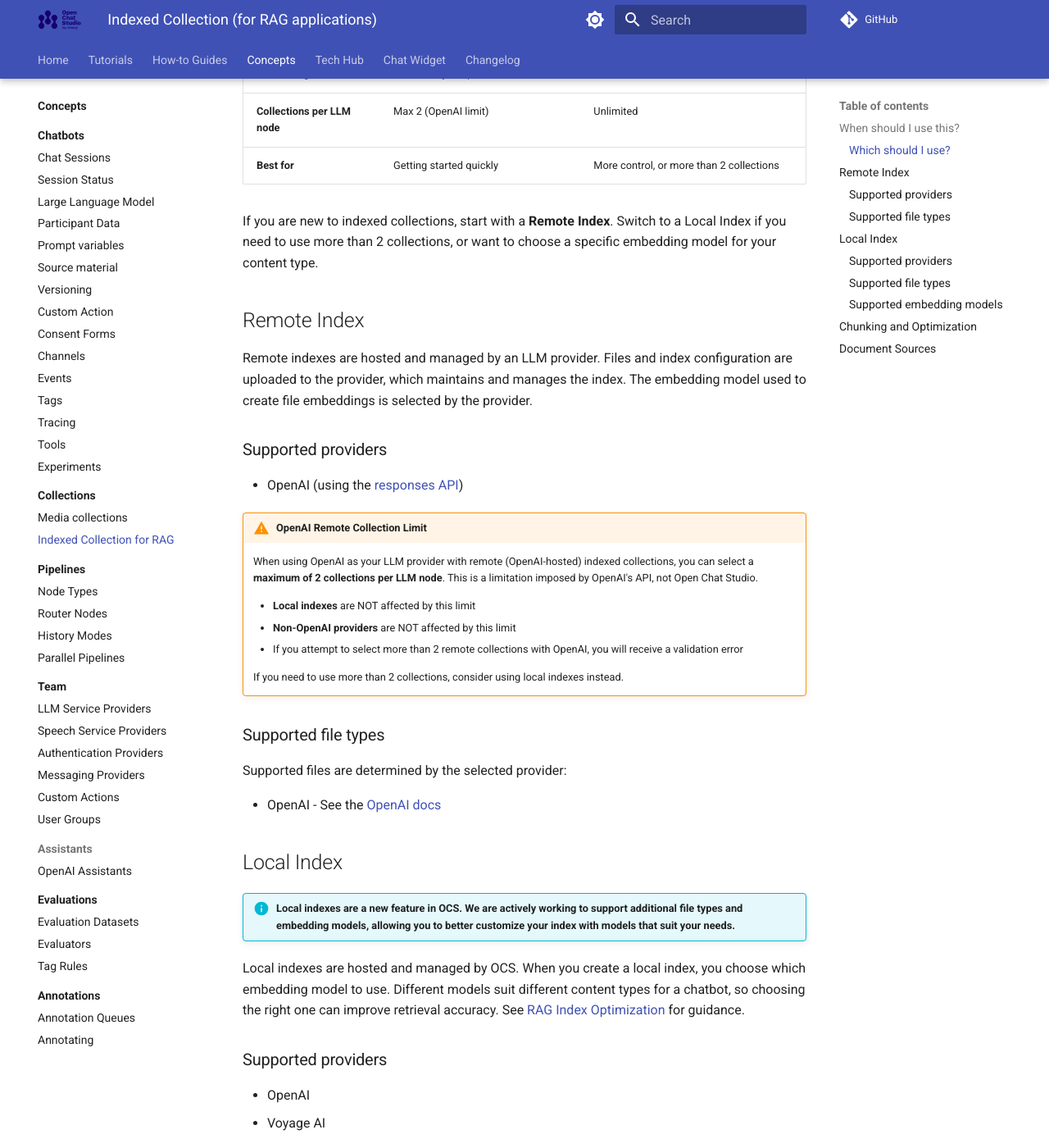
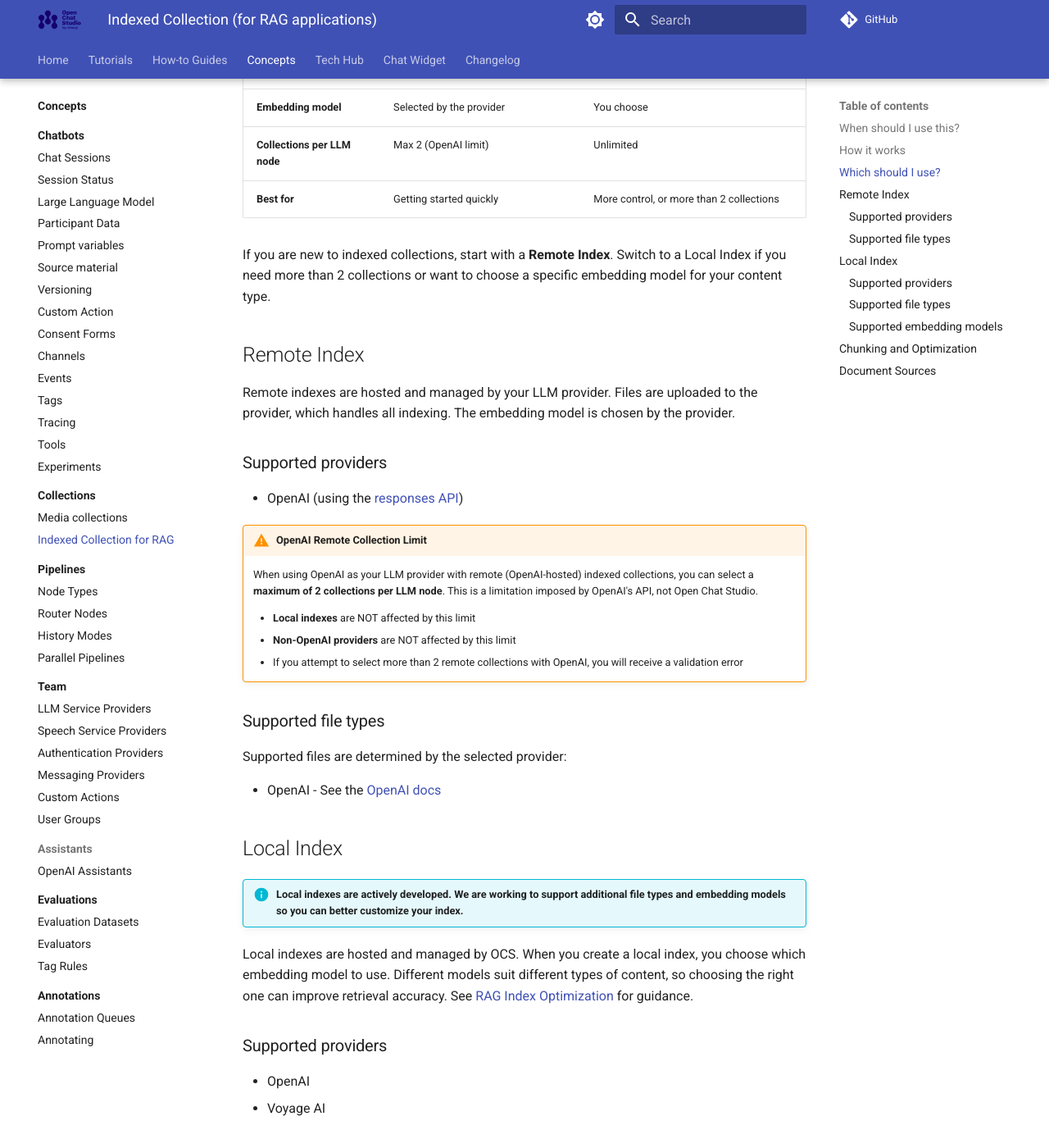
Before and after one commit to dimagi/open-chat-studio-docs, an MkDocs documentation site: the page built from docs/concepts/collections/indexed.md, in a window 1280 px wide and 1400 px high, scrolled down 1394 px. Shown: the whole window at 82% size. Built offline with MkDocs 1.6.1 and Material for MkDocs 9.7.7, drawn with Linux system fonts in a browser that asks for light colours; a script that is not in the unit is left out; comment, search, counter and statistics services are not loaded; some of the changed text lies outside the part shown.

Commit message:
Readability: Grammar, duplication reduced & flow for new users

```diff
--- a/docs/concepts/collections/indexed.md
+++ b/docs/concepts/collections/indexed.md
@@ -14,23 +14,23 @@
 - A **research tool** that searches across uploaded reports, studies, or reference materials
 - An **onboarding guide** that walks new users through your own uploaded training content
 
+## How it works
+
 !!! note "Definition"
     **Retrieval-Augmented Generation** (RAG) is a technique where a language model retrieves relevant information from a set of documents to ground its answers in real data. Instead of relying solely on its built-in knowledge, the model uses indexes—specialized databases that store document content as vectors (numerical representations of meaning). This makes it easy for the model to find and use the most relevant parts of your uploaded files when answering questions.
 
+To search documents by meaning, OCS uses an **embedding model** — a component that converts text into a mathematical form so the chatbot can find conceptually related content even when the exact words don't match. For example, a user asking "how do I cancel?" can match a document that says "terminating your subscription."
+
 !!! warning "Indexed collections will replace OpenAI Assistants' file search functionality in the future"
 
-    Consult the [migration guide][migration-guide] if you have assistants that you want to replace with indexed collections.
+    If you've used the OpenAI Assistants' [file search][file-search] capability in OCS, you've already interacted with an index behind the scenes. Consult the [migration guide][migration-guide] if you have assistants you want to replace with indexed collections.
 
-If you’ve used the OpenAI Assistants’ [file search][file-search] capability in OCS, you’ve already interacted with an index behind the scenes.
-
-To search documents by meaning, OCS uses an **embedding model** — a component that converts text into a mathematical form so the chatbot can find conceptually related content even when the exact words don't match. For example, a user asking "how do I cancel?" can match a document that says "terminating your subscription."
+## Which should I use?
 
 In OCS, there are two types of indexes:
 
 - [Remote Index](#remote-index)
-- Local Index
-
-### Which should I use?
+- [Local Index](#local-index)
 
 | | Remote Index | Local Index |
 |---|---|---|
@@ -40,10 +40,10 @@
 | **Collections per LLM node** | Max 2 (OpenAI limit) | Unlimited |
 | **Best for** | Getting started quickly | More control, or more than 2 collections |
 
-If you are new to indexed collections, start with a **Remote Index**. Switch to a Local Index if you need to use more than 2 collections, or want to choose a specific embedding model for your content type.
+If you are new to indexed collections, start with a **Remote Index**. Switch to a Local Index if you need more than 2 collections or want to choose a specific embedding model for your content type.
 
 ## Remote Index
-Remote indexes are hosted and managed by an LLM provider. Files and index configuration are uploaded to the provider, which maintains and manages the index. The embedding model used to create file embeddings is selected by the provider.
+Remote indexes are hosted and managed by your LLM provider. Files are uploaded to the provider, which handles all indexing. The embedding model is chosen by the provider.
 
 ### Supported providers
 - OpenAI (using the [responses API](https://platform.openai.com/docs/api-reference/responses))
@@ -56,17 +56,15 @@
     - **Non-OpenAI providers** are NOT affected by this limit
     - If you attempt to select more than 2 remote collections with OpenAI, you will receive a validation error
 
-    If you need to use more than 2 collections, consider using local indexes instead.
-
 ### Supported file types
 Supported files are determined by the selected provider:
 
 - OpenAI - See the [OpenAI docs](https://platform.openai.com/docs/assistants/tools/file-search/supported-files#supported-files)
 
 ## Local Index
-!!! info "Local indexes are a new feature in OCS. We are actively working to support additional file types and embedding models, allowing you to better customize your index with models that suit your needs."
+!!! info "Local indexes are actively developed. We are working to support additional file types and embedding models so you can better customize your index."
 
-Local indexes are hosted and managed by OCS. When you create a local index, you choose which embedding model to use. Different models suit different content types for a chatbot, so choosing the right one can improve retrieval accuracy. See [RAG Index Optimization](../../tech-hub/local-index-optimization.md#choosing-an-embedding-model-local-indexes) for guidance.
+Local indexes are hosted and managed by OCS. When you create a local index, you choose which embedding model to use. Different models suit different types of content, so choosing the right one can improve retrieval accuracy. See [RAG Index Optimization](../../tech-hub/local-index-optimization.md#choosing-an-embedding-model-local-indexes) for guidance.
 
 ### Supported providers
 - OpenAI
```
